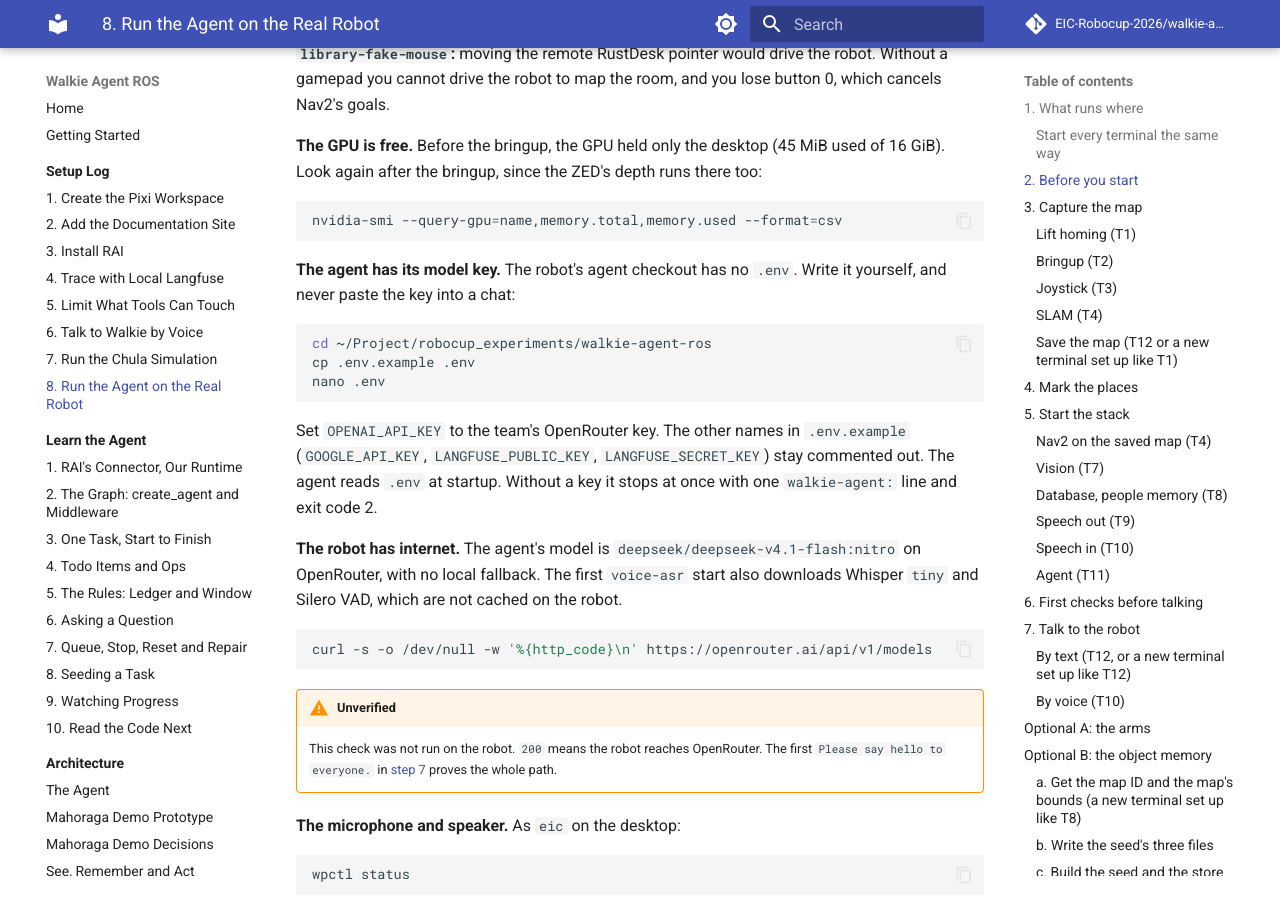
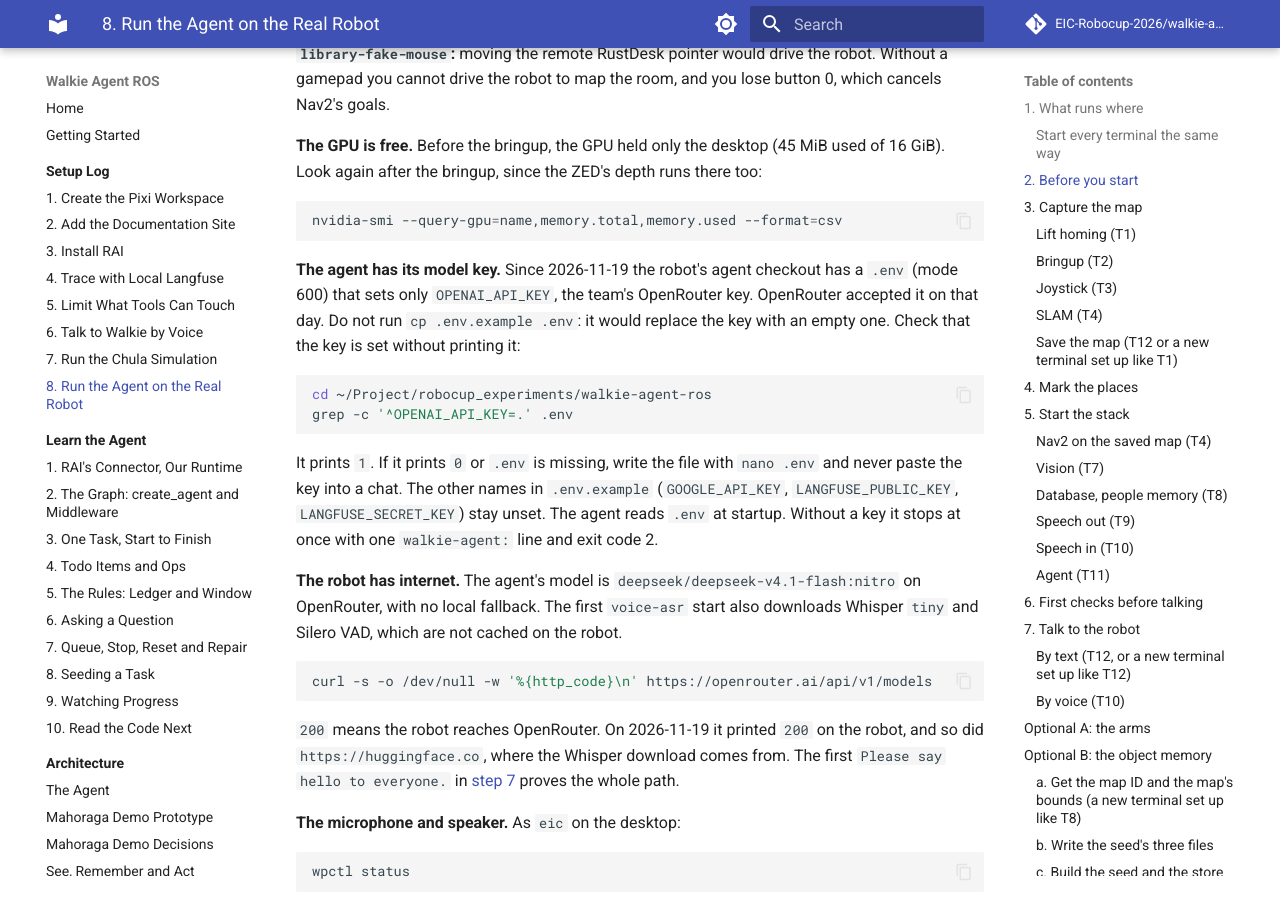
Before and after one commit to EIC-Robocup-2026/walkie-agent-ros, an MkDocs documentation site: the page built from docs/setup/09-real-robot.md, in a window 1280 px wide and 900 px high, scrolled down 5378 px. Built offline with MkDocs 1.6.1 and Material for MkDocs 9.7.7, drawn with Linux system fonts in a browser that asks for light colours; comment, search, counter and statistics services are not loaded.

Commit message:
docs: note the robot's agent key is in place and the robot reaches openrouter

````diff
--- a/docs/setup/09-real-robot.md
+++ b/docs/setup/09-real-robot.md
@@ -246,19 +246,22 @@ too:
 nvidia-smi --query-gpu=name,memory.total,memory.used --format=csv
 ```
 
-**The agent has its model key.** The robot's agent checkout has no `.env`.
-Write it yourself, and never paste the key into a chat:
+**The agent has its model key.** Since 2026-11-19 the robot's agent checkout
+has a `.env` (mode 600) that sets only `OPENAI_API_KEY`, the team's OpenRouter
+key. OpenRouter accepted it on that day. Do not run `cp .env.example .env`: it
+would replace the key with an empty one. Check that the key is set without
+printing it:
 
 ```bash
 cd ~/Project/robocup_experiments/walkie-agent-ros
-cp .env.example .env
-nano .env
+grep -c '^OPENAI_API_KEY=.' .env
 ```
 
-Set `OPENAI_API_KEY` to the team's OpenRouter key. The other names in
+It prints `1`. If it prints `0` or `.env` is missing, write the file with
+`nano .env` and never paste the key into a chat. The other names in
 `.env.example` (`GOOGLE_API_KEY`, `LANGFUSE_PUBLIC_KEY`, `LANGFUSE_SECRET_KEY`)
-stay commented out. The agent reads `.env` at startup. Without a key it stops
-at once with one `walkie-agent:` line and exit code 2.
+stay unset. The agent reads `.env` at startup. Without a key it stops at once
+with one `walkie-agent:` line and exit code 2.
 
 **The robot has internet.** The agent's model is
 `deepseek/deepseek-v4.1-flash:nitro` on OpenRouter, with no local fallback. The
@@ -269,10 +272,10 @@ not cached on the robot.
 curl -s -o /dev/null -w '%{http_code}\n' https://openrouter.ai/api/v1/models
 ```
 
-!!! warning "Unverified"
-    This check was not run on the robot. `200` means the robot reaches
-    OpenRouter. The first `Please say hello to everyone.` in
-    [step 7](#7-talk-to-the-robot) proves the whole path.
+`200` means the robot reaches OpenRouter. On 2026-11-19 it printed `200` on
+the robot, and so did `https://huggingface.co`, where the Whisper download
+comes from. The first `Please say hello to everyone.` in
+[step 7](#7-talk-to-the-robot) proves the whole path.
 
 **The microphone and speaker.** As `eic` on the desktop:
 
````
